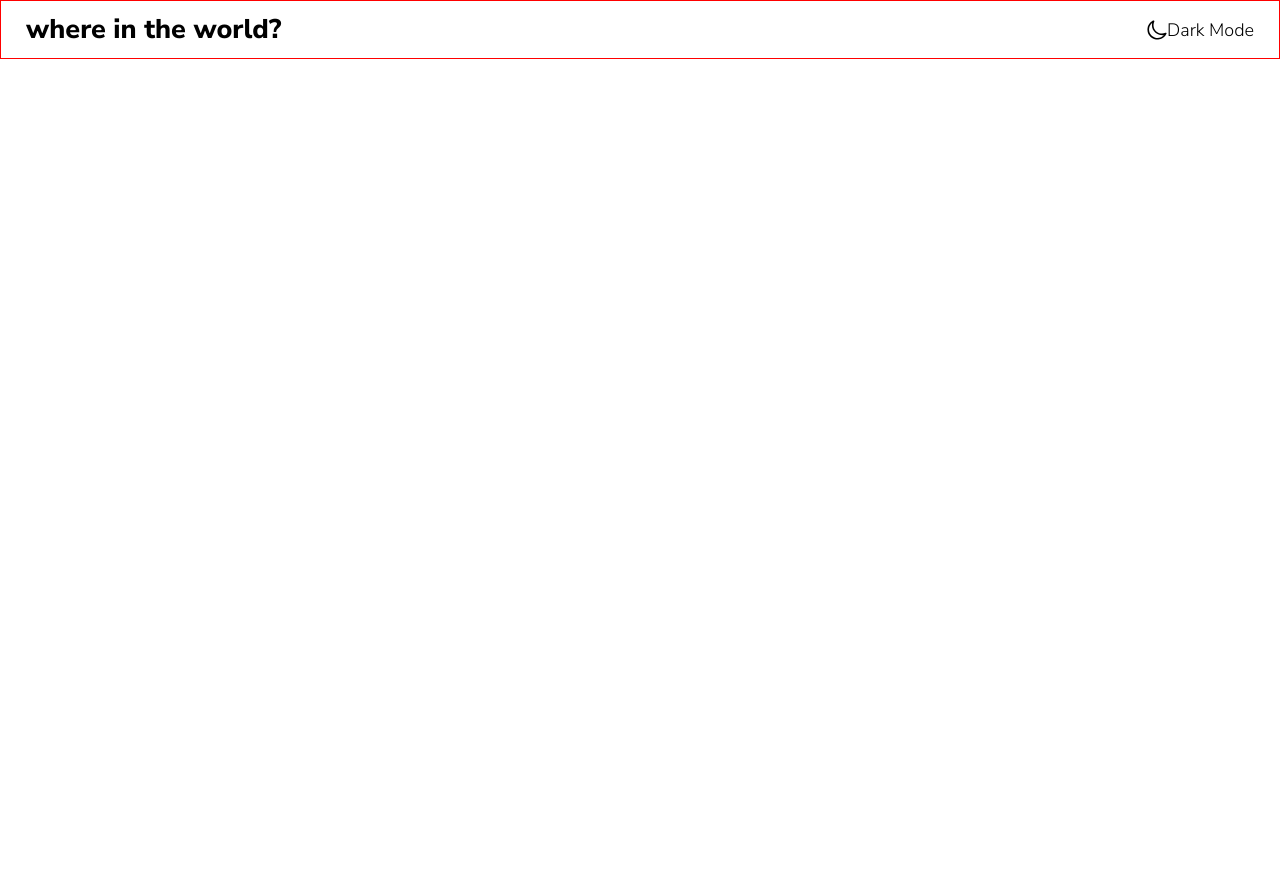
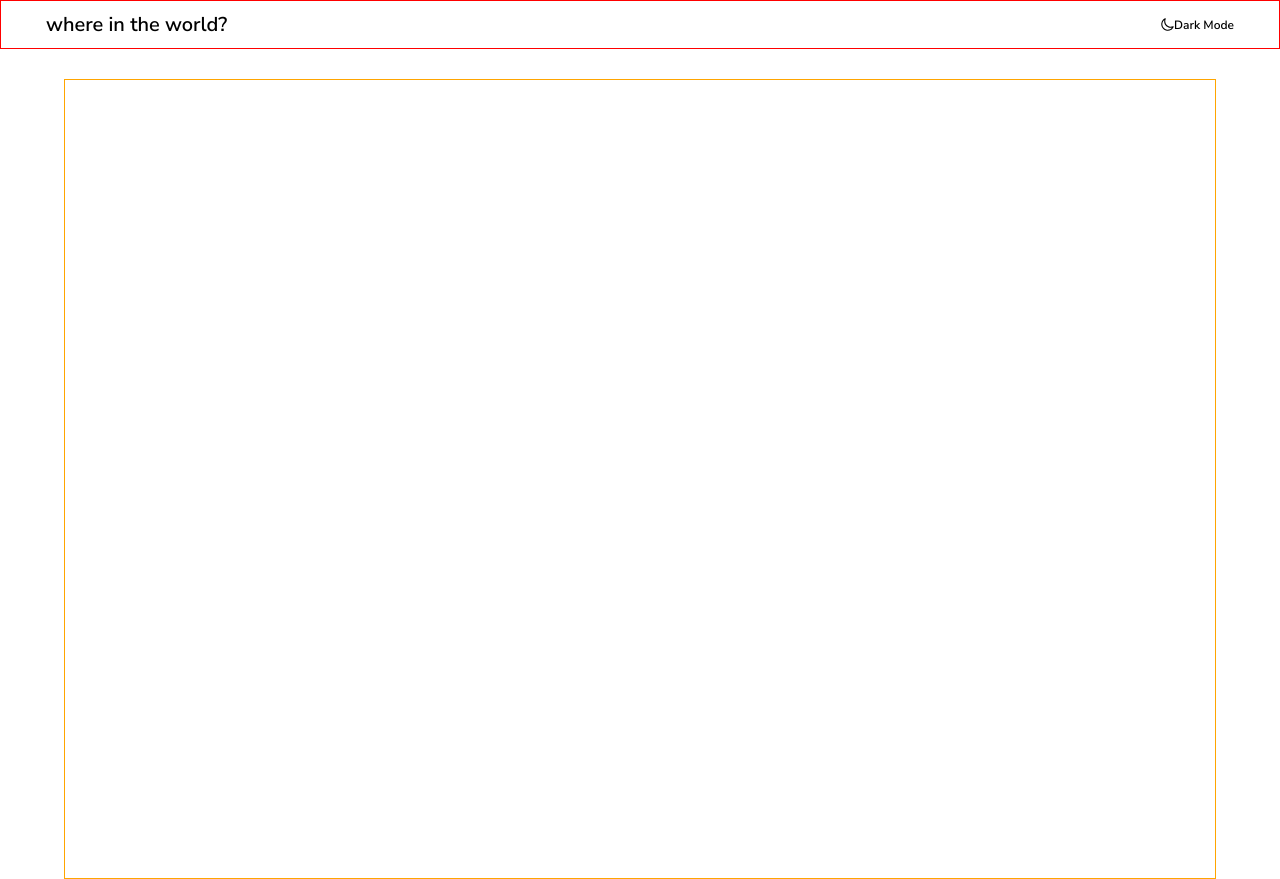
Before and after one commit to iddimsangi/restcontries, a React (Create React App) app: page / in a window 1280 px wide. Before the commit the page ends 800 px from the top, so only its background shows below. Built offline with nearby package versions, Linux system fonts and the light colour scheme.

Commit message:
main body structure

```diff
--- a/src/App.js
+++ b/src/App.js
@@ -1,15 +1,16 @@
 import "./App.scss";
-import moon from "./img/half-moon-svgrepo-com.svg"
+import moon from "./img/half-moon-svgrepo-com.svg";
 function App() {
   return (
     <div className="App">
       <nav className="App-header">
         <h1>where in the world?</h1>
         <div>
-        <img src={moon} alt="moon" />
-        Dark Mode
+          <img src={moon} alt="moon" />
+          <span> Dark Mode</span>
         </div>
       </nav>
+      <main className="App-body"></main>
     </div>
   );
 }
--- a/src/App.scss
+++ b/src/App.scss
@@ -1,16 +1,32 @@
-.App-header{
+.App{
+    &-header{
         display: flex;
         align-items: center;
         justify-content: space-between;
         border:1px solid red;
-    padding: 1rem 2.5rem;
-
+        padding: 1rem 4.5rem;
+            h1{
+                font-size: 2rem;
+                font-weight: 600;
+            }
         div{
             display: flex;
             align-items: center;
             img{
-            width:2rem;
-            height:2rem;
+                width:1.3rem;
+                height:1.3rem;
+            }
+            span{
+                font-size: 1.2rem;
+                font-weight: 600;
             }
         }
     }
+    &-body{
+        border: 1px solid orange;
+        width: 90%;
+        margin: 0 auto;
+        height: 100vh;
+        margin-top: 3rem;
+    }
+}
```
Lines whose indentation alone changed are shown as unchanged.
